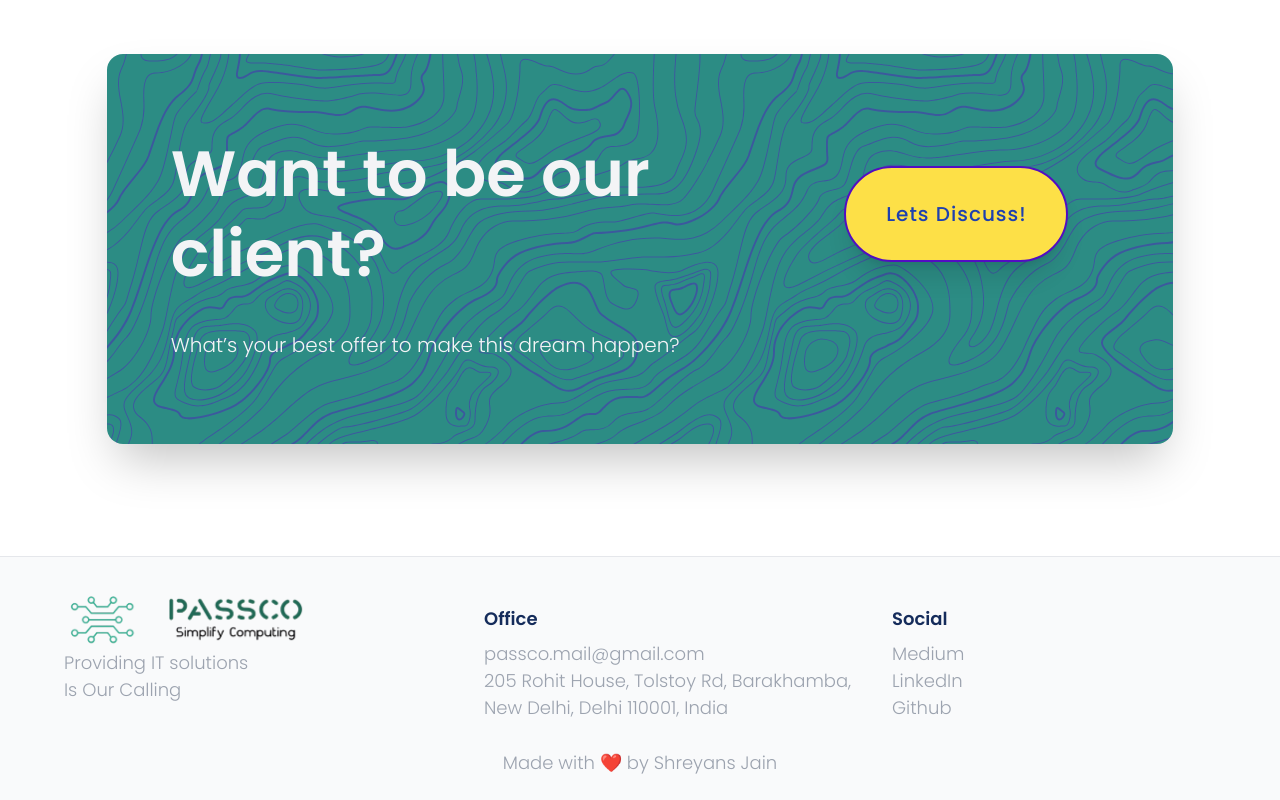
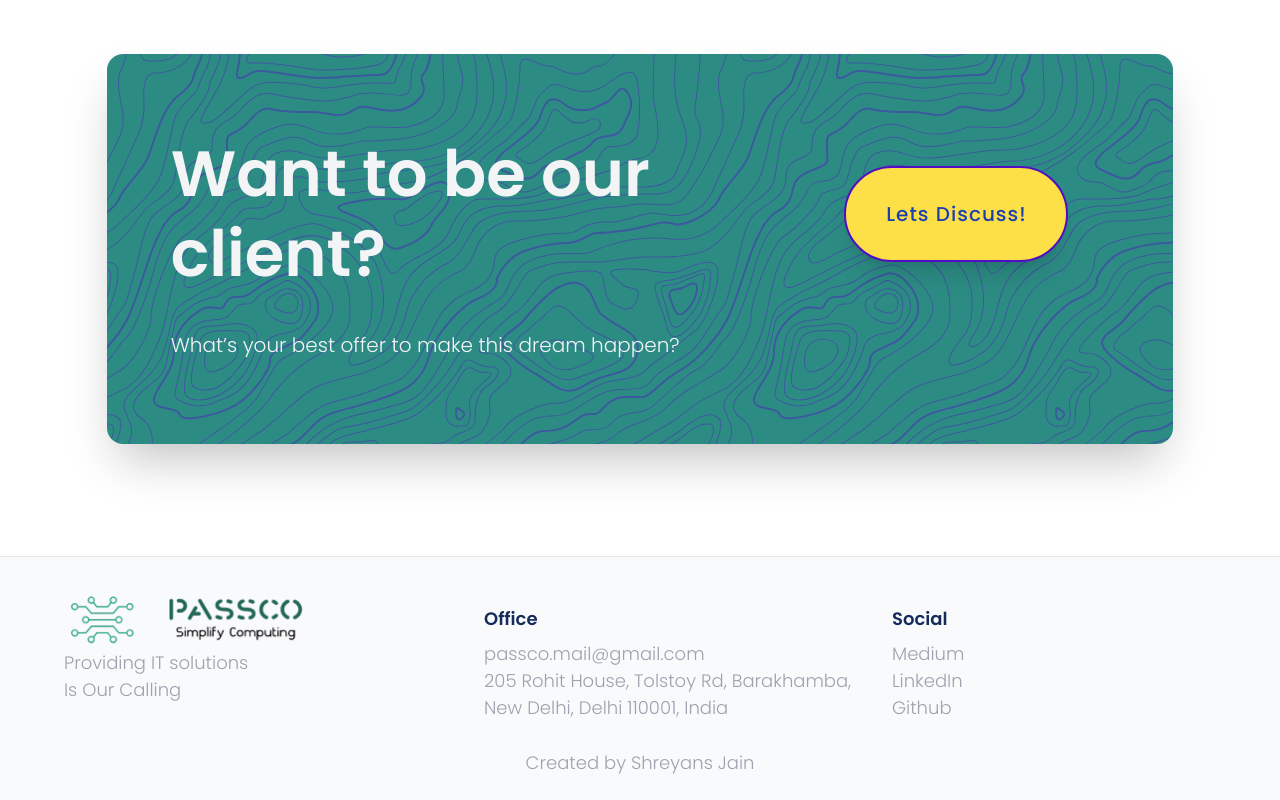
Before and after one commit to kanhav0601/passco-sc, a React (Create React App) app: page / in a window 1280 px wide. Shown: the part 4379-5179 px from the top of the page. Built offline with nearby package versions, Linux system fonts and the light colour scheme.

Commit message:
Footer.js

```diff
--- a/src/parts/Footer.js
+++ b/src/parts/Footer.js
@@ -50,7 +50,7 @@ export default function Footer() {
         </div>
         <div className="flex-col text-center mt-7">
           <p className="text-lg text-gray-400 font-light">
-            Made with &#x2764; by Shreyans Jain
+            Created by Shreyans Jain
           </p>
         </div>
       </div>
```
